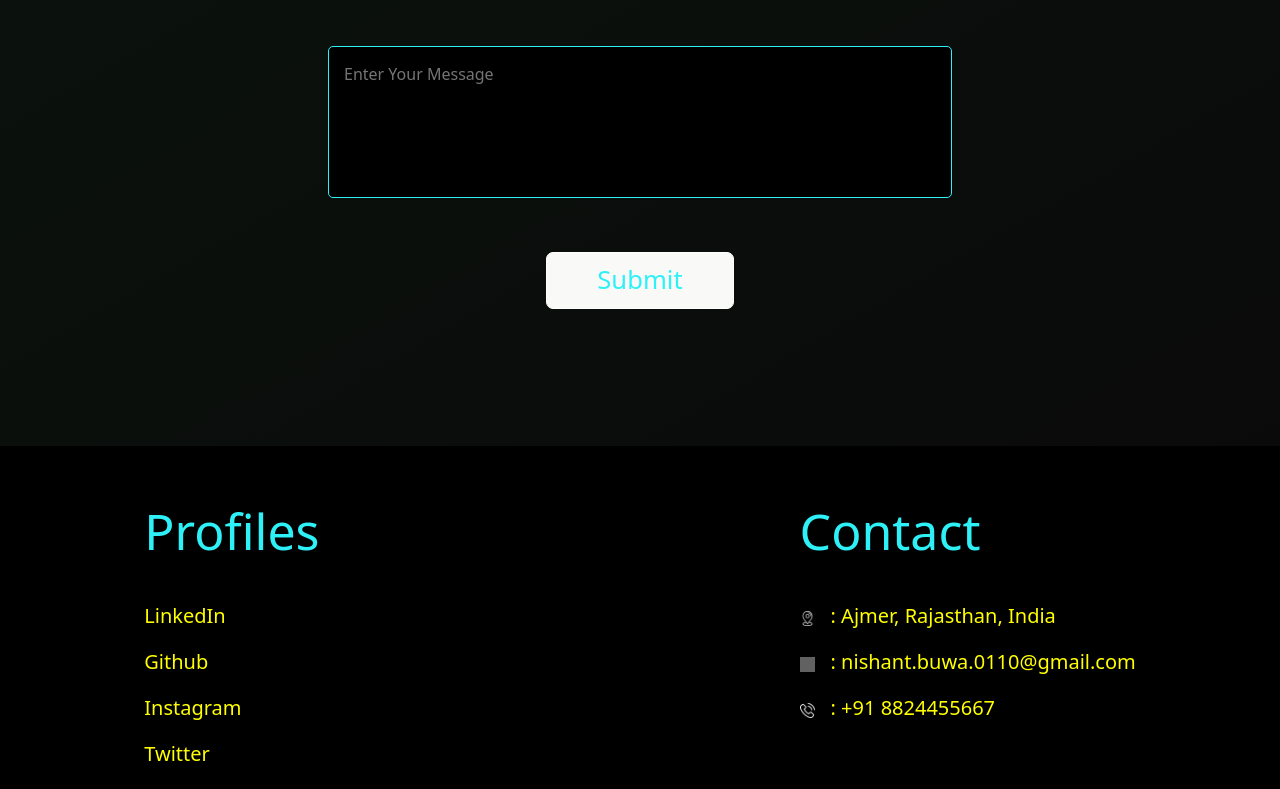
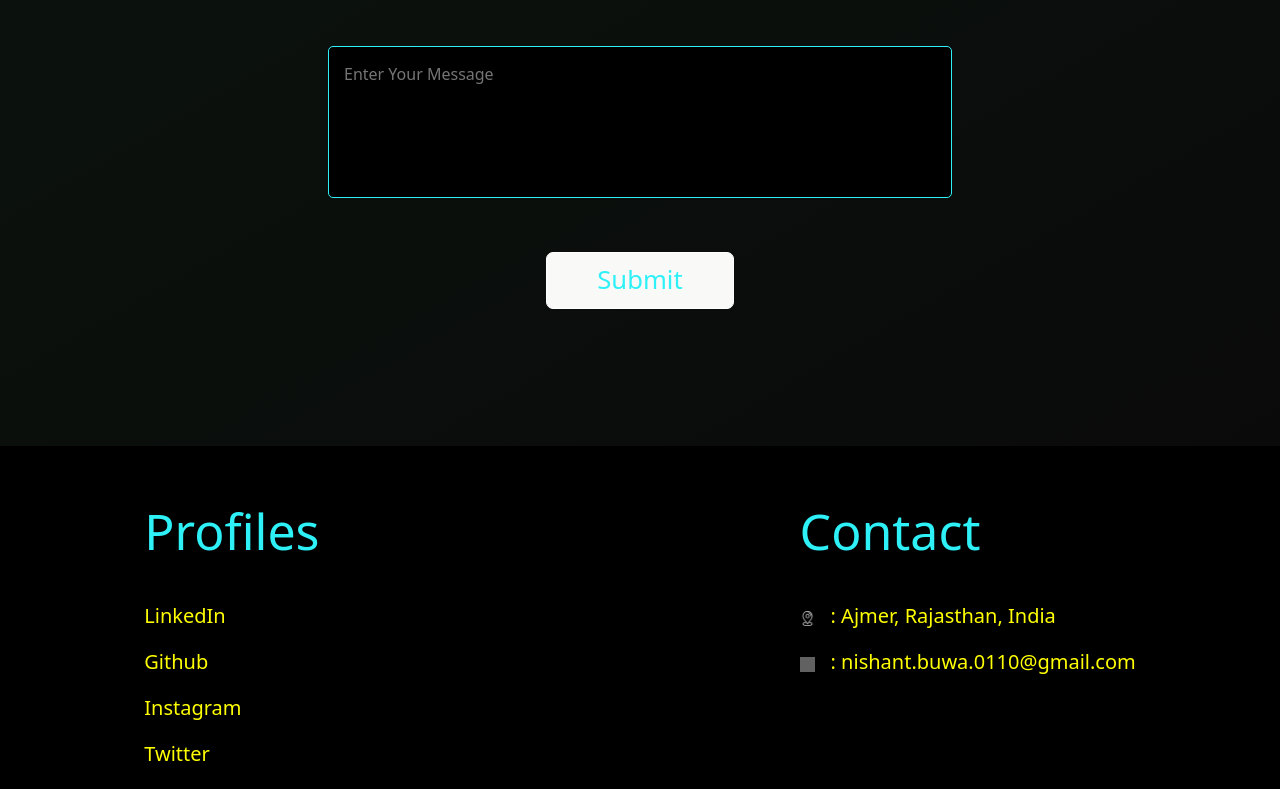
Before and after one commit to NishantBuwa/Portfolio-website, a React (Create React App) app: page / in a window 1280 px wide. Shown: the part 10299-11088 px from the top of the page. Built offline with nearby package versions, Linux system fonts and the light colour scheme; grey boxes are pictures that could not be loaded; a web font is replaced by a local one.

Commit message:
Final Changes

```diff
--- a/src/component/Footer/Footer.jsx
+++ b/src/component/Footer/Footer.jsx
@@ -31,10 +31,10 @@ function Footer() {
             <img src={mail} alt="" />
             <a href="mailto:nishant.buwa.0110@gmail.com">: nishant.buwa.0110@gmail.com</a>
           </div>
-          <div className="pair">
+          {/* <div className="pair">
             <img src={phone} alt="" />
             <a href="tel:+918824455667">: +91 8824455667</a>
-          </div>
+          </div> */}
         </div>
       </div>
     </div>
```
